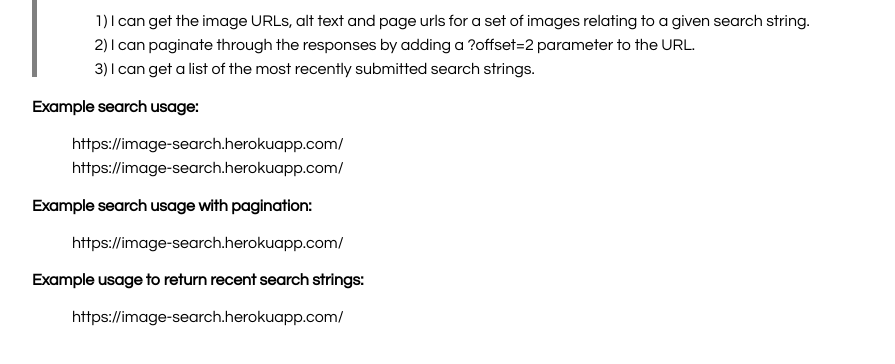
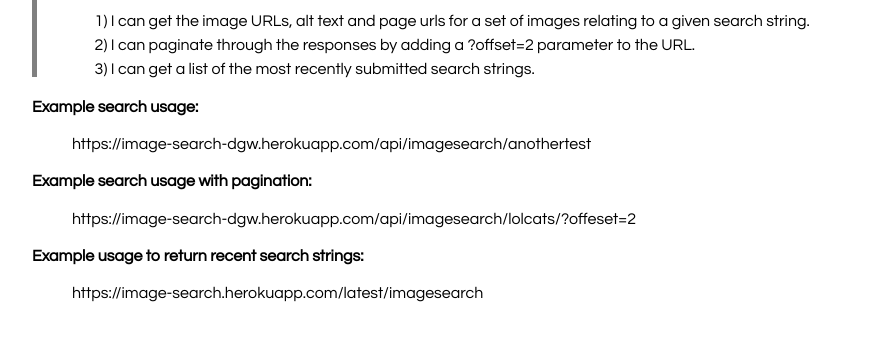
Before and after one commit to witcradg/image-search, a website: page public/index.html in a window 1280 px wide. Shown: the part 128-492 px from the top of the page, without its empty margins (168-1063 px from the left). Drawn offline with Linux system fonts and the light colour scheme.

Commit message:
Fix missing usage on html. Clean up logging

```diff
--- a/app/controllers/logicHandler.server.js
+++ b/app/controllers/logicHandler.server.js
@@ -37,7 +37,7 @@
 			var fields = "items(title,link,snippet,image/contextLink)";
 
 			var uri = `${uriBase}&key=${apikey}&fields=${fields}&cx=${credentials}&start=${PAGE_SIZE*page+1}&q=${searchString}`;
-			console.log("uri:", uri);
+			log("uri:", uri);
 
 			//request seems to take a string not an encoded uri
 			request(uri, function (err, response, body) {
@@ -69,7 +69,7 @@
 		log("getSearches called");
 		collection.find().toArray(function(err, items) {
 			if (err) throw err;
-            console.log(items);
+            log(items);
             var formatted = `<pre>${JSON.stringify(items,null,' ')}</pre>`;
             res.send(formatted);
 		});
--- a/public/index.html
+++ b/public/index.html
@@ -23,16 +23,15 @@
         <div>
             <h4>Example search usage:</h4>
             <ul class='stories'>
-                <li>https://image-search.herokuapp.com/</li>
-                <li>https://image-search.herokuapp.com/</li>
+                <li>https://image-search-dgw.herokuapp.com/api/imagesearch/anothertest</li>
             </ul>
             <h4>Example search usage with pagination:</h4>
             <ul class="stories">
-                <li>https://image-search.herokuapp.com/</li>
+                <li>https://image-search-dgw.herokuapp.com/api/imagesearch/lolcats/?offeset=2</li>
             </ul>
             <h4>Example usage to return recent search strings:</h4>
             <ul class="stories">
-                <li>https://image-search.herokuapp.com/</li>
+                <li>https://image-search.herokuapp.com/latest/imagesearch</li>
             </ul>
         </div>
     </body>
```
